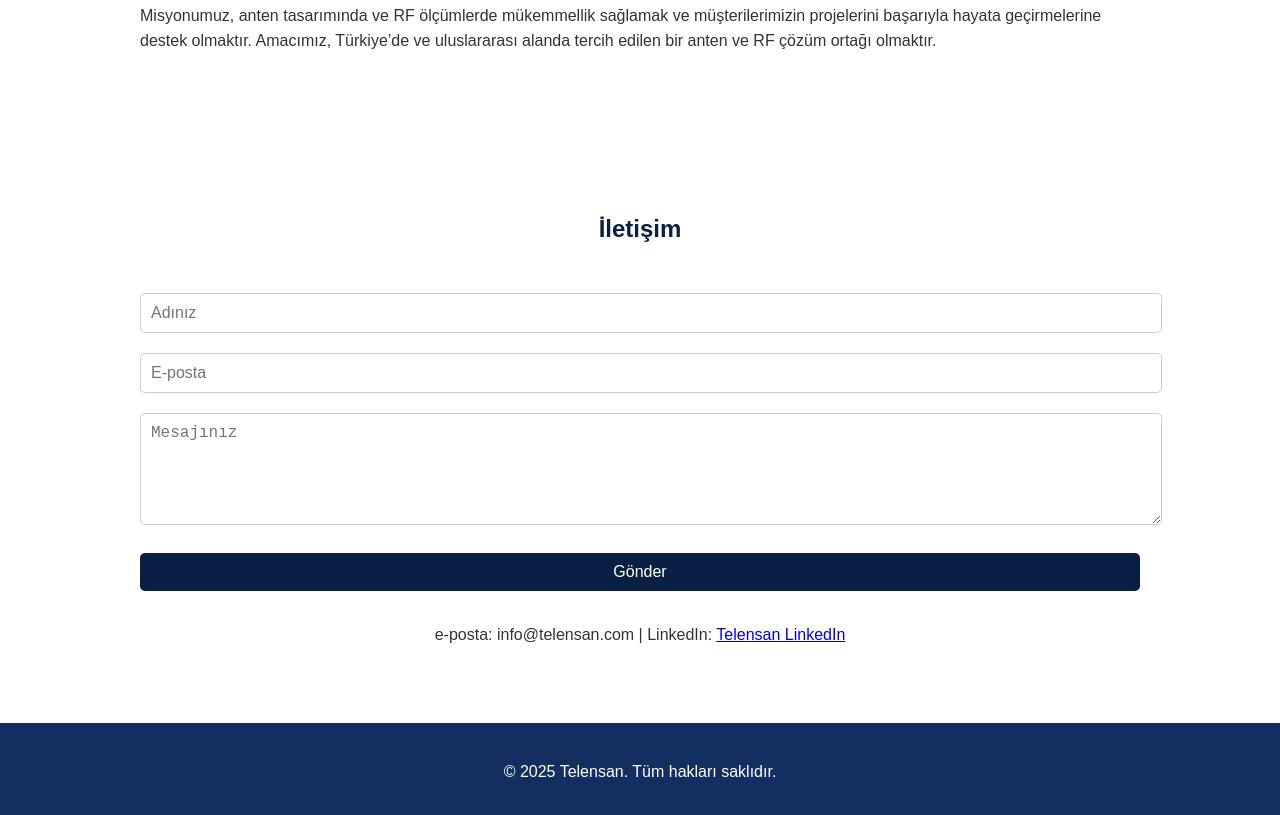
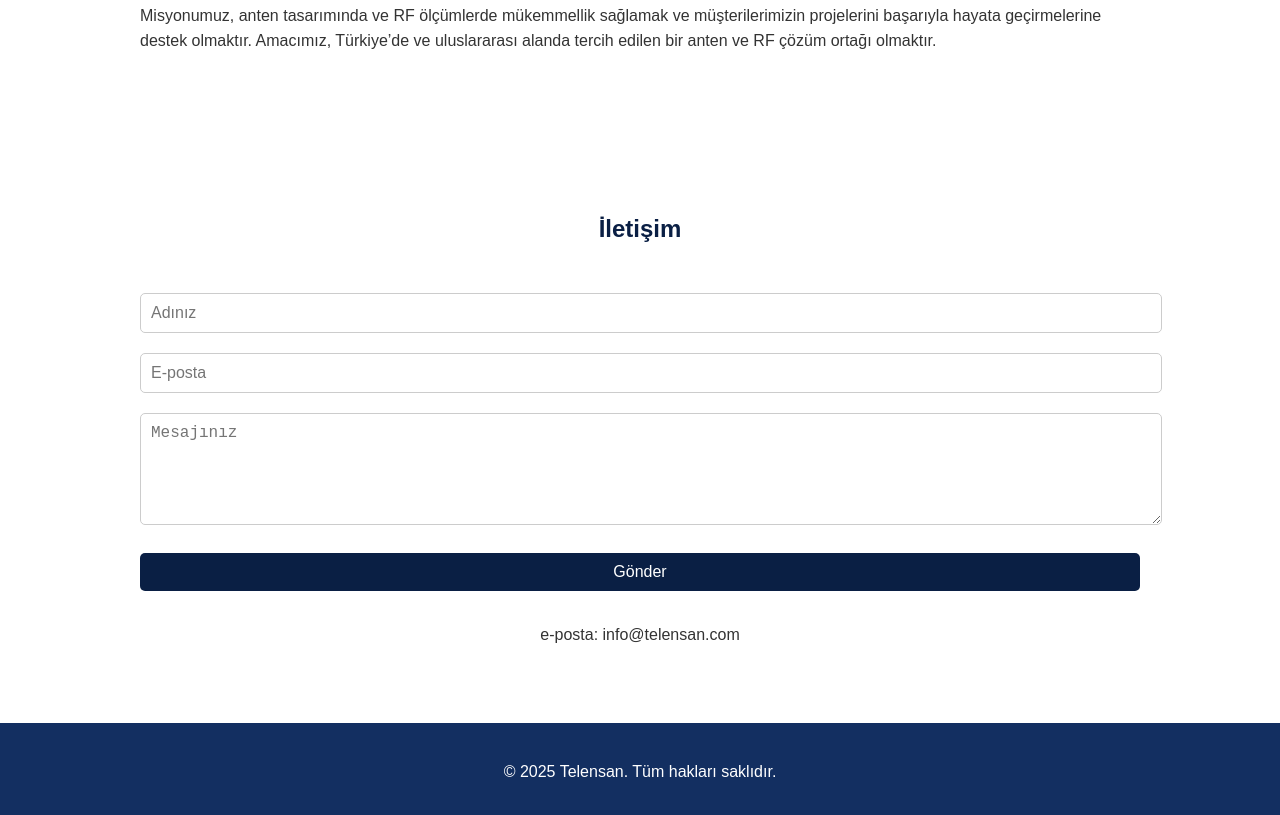
Before and after one commit to resonanten/telensan.github.io, a plain HTML site: page hakkimizda.html in a window 1280 px wide. Shown: the part 454-1269 px from the top of the page. Drawn offline with Linux system fonts and the light colour scheme.

Commit message:
Update hakkimizda.html

```diff
--- a/hakkimizda.html
+++ b/hakkimizda.html
@@ -122,7 +122,7 @@
       <textarea rows="5" placeholder="Mesajınız" required></textarea>
       <button type="submit">Gönder</button>
     </form>
-    <p style="text-align:center;">e-posta: info@telensan.com | LinkedIn: <a href="#" target="_blank">Telensan LinkedIn</a></p>
+    <p style="text-align:center;">e-posta: info@telensan.com
   </section>
 
   <footer>
```
